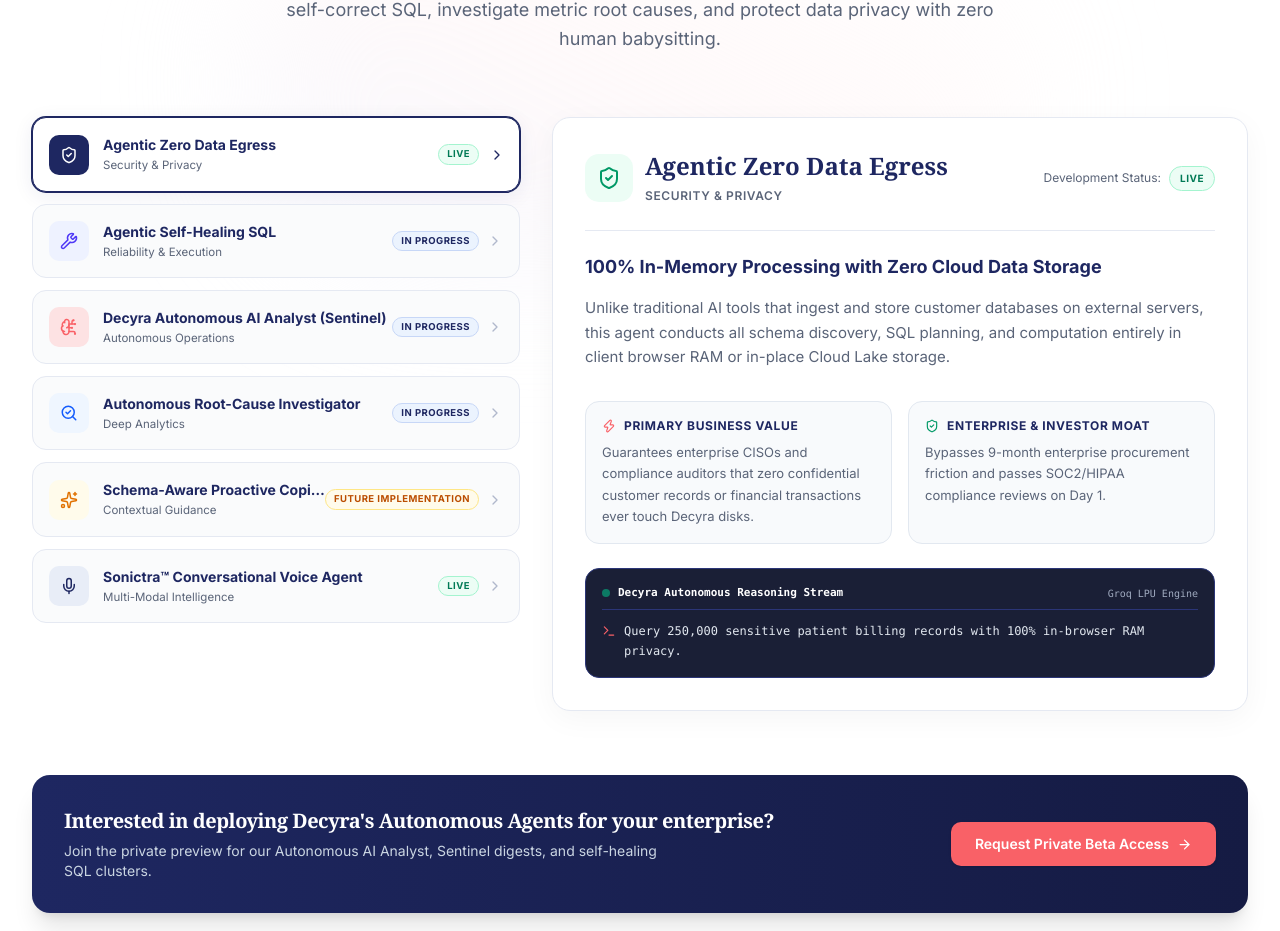
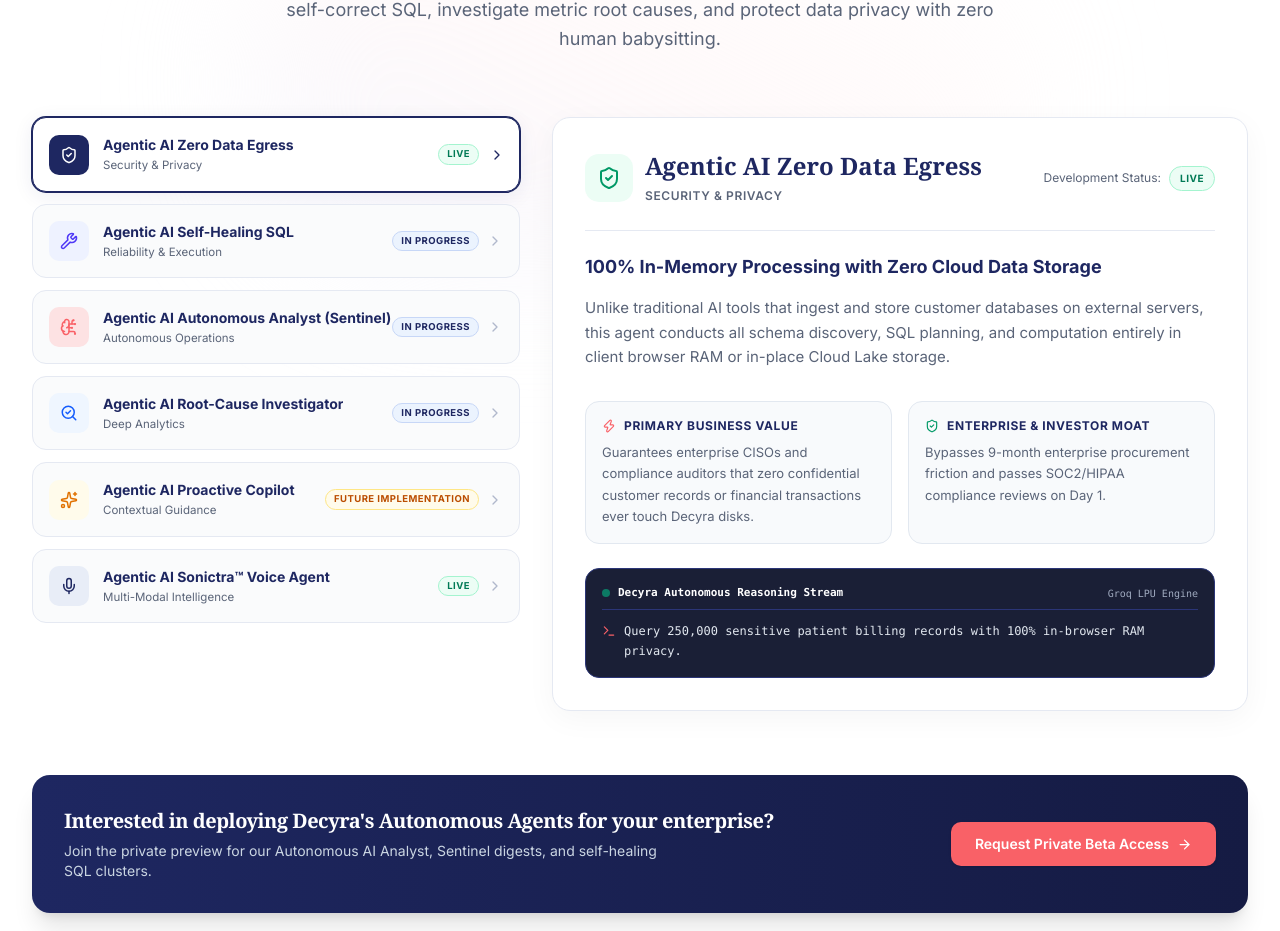
Before and after one commit to anttonyraj/decyra, a Next.js app: page / in a window 1280 px wide. Shown: the part 3611-4542 px from the top of the page. Built offline with nearby package versions, Linux system fonts and the light colour scheme.

Commit message:
Prefix all agent names with Agentic AI in AgenticAiSection

```diff
--- a/src/components/landing/AgenticAiSection.tsx
+++ b/src/components/landing/AgenticAiSection.tsx
@@ -39,7 +39,7 @@
 const agentsList: AgentItem[] = [
   {
     id: "zero-egress",
-    name: "Agentic Zero Data Egress",
+    name: "Agentic AI Zero Data Egress",
     category: "Security & Privacy",
     status: "LIVE",
     statusColor: "text-emerald-700",
@@ -57,7 +57,7 @@
   },
   {
     id: "self-healing",
-    name: "Agentic Self-Healing SQL",
+    name: "Agentic AI Self-Healing SQL",
     category: "Reliability & Execution",
     status: "IN PROGRESS",
     statusColor: "text-[#1E2761]",
@@ -75,7 +75,7 @@
   },
   {
     id: "autonomous-analyst",
-    name: "Decyra Autonomous AI Analyst (Sentinel)",
+    name: "Agentic AI Autonomous Analyst (Sentinel)",
     category: "Autonomous Operations",
     status: "IN PROGRESS",
     statusColor: "text-[#1E2761]",
@@ -93,7 +93,7 @@
   },
   {
     id: "root-cause",
-    name: "Autonomous Root-Cause Investigator",
+    name: "Agentic AI Root-Cause Investigator",
     category: "Deep Analytics",
     status: "IN PROGRESS",
     statusColor: "text-[#1E2761]",
@@ -111,7 +111,7 @@
   },
   {
     id: "proactive-copilot",
-    name: "Schema-Aware Proactive Copilot",
+    name: "Agentic AI Proactive Copilot",
     category: "Contextual Guidance",
     status: "FUTURE IMPLEMENTATION",
     statusColor: "text-amber-700",
@@ -129,7 +129,7 @@
   },
   {
     id: "sonictra-voice",
-    name: "Sonictra™ Conversational Voice Agent",
+    name: "Agentic AI Sonictra™ Voice Agent",
     category: "Multi-Modal Intelligence",
     status: "LIVE",
     statusColor: "text-emerald-700",
```
